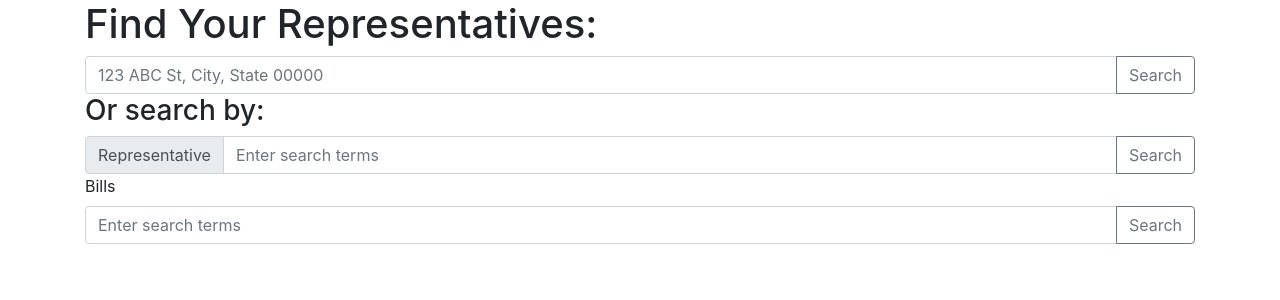
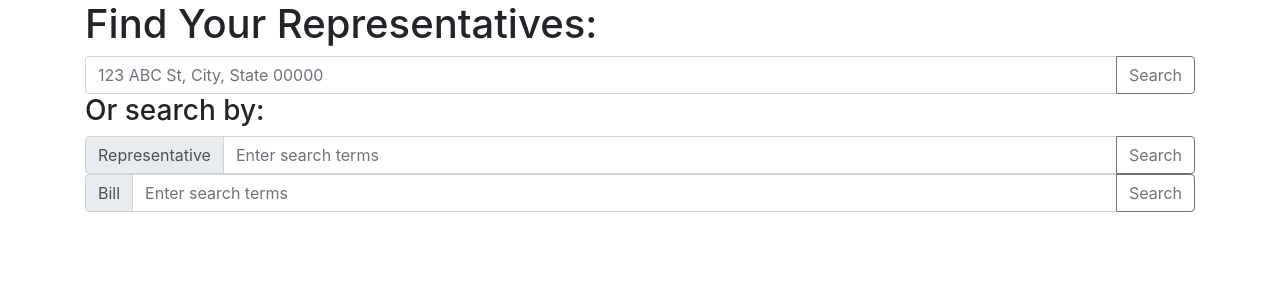
Before and after one commit to hunter-heidenreich/Democracy-Now, a Django app: page / in a window 1280 px wide. Shown: the part 56-356 px from the top of the page. Run offline with Django 3.2, Linux system fonts and the light colour scheme; some libraries are stand-ins or nearby versions.

Commit message:
Connect up a basic bill query -> Still need to connect to backend search

```diff
--- a/tools/database/models/bill.py
+++ b/tools/database/models/bill.py
@@ -65,7 +65,7 @@ class Bill:
             raise ValueError('ValueError: Unspecified bill source.')
 
     def __repr__(self):
-        return self.title
+        return str(self._congress) + ' - ' + self.title
 
     def load_from_url(self, url, force_reload=False):
         """
--- a/website/demviz/templates/demviz/index.html
+++ b/website/demviz/templates/demviz/index.html
@@ -54,15 +54,19 @@
         </div>
          <div class="row">
             <div class="col">
-                <div class="form-group">
-                    <label for="billsearch">Bills</label>
-                    <div class="input-group mb-3">
-                        <input type="text" class="form-control" name="billsearch" id="billsearch" placeholder="Enter search terms" aria-label="Bill search" aria-describedby="button-addon2">
-                        <div class="input-group-append">
-                            <button class="btn btn-outline-secondary" type="button" id="button-addon2">Search</button>
+                <form action="{% url 'qres' cls='bills' %}" method="get" class="form-inline">
+                    <div class="form-group extend-form">
+                        <div class="input-group extend-input">
+                            <div class="input-group-prepend">
+                              <div class="input-group-text">Bill</div>
+                            </div>
+                            <input type="text" name="bill" id="bill" class="form-control" placeholder="Enter search terms" aria-label="Representative search" aria-describedby="button-addon2">
+                            <div class="input-group-append">
+                                <button class="btn btn-outline-secondary" type="submit" id="button-addon2">Search</button>
+                            </div>
                         </div>
-                    </div>
-                </div>
+                     </div>
+                 </form>
             </div>
         </div>
      </div>
--- a/website/demviz/templates/demviz/queryres.html
+++ b/website/demviz/templates/demviz/queryres.html
@@ -20,7 +20,11 @@
                         <tr>
                             <td>{{ res }}</td>
                             <td>
+                                {% if cls == 'reps' %}
                                 <a class="btn btn-info" href="{% url 'repsview' name=res.basics.name %}">Info</a>
+                                {% elif cls == 'bills' %}
+                                <a class="btn btn-info" href="{% url 'billsview' name=res %}">Info</a>
+                                {% endif %}
                             </td>
                         </tr>
                      {% endfor %}
--- a/website/demviz/urls.py
+++ b/website/demviz/urls.py
@@ -5,5 +5,6 @@ from . import views
 urlpatterns = [
     path('', views.CoreIndex.as_view(), name='index'),
     path('search/<str:cls>', views.QueryResult.as_view(), name='qres'),
-    path('rep/<str:name>', views.CoreIndex.as_view(), name='repsview')
+    path('rep/<str:name>', views.CoreIndex.as_view(), name='repsview'),
+    path('bill/<str:name>', views.CoreIndex.as_view(), name='billsview')
 ]
--- a/website/demviz/views.py
+++ b/website/demviz/views.py
@@ -27,6 +27,7 @@ class QueryResult(ListView):
         self.object_list = self.get_queryset()
 
         context = self.get_context_data()
+        context['cls'] = self.cls
         return self.render_to_response(context)
 
     def get_queryset(self):
```
